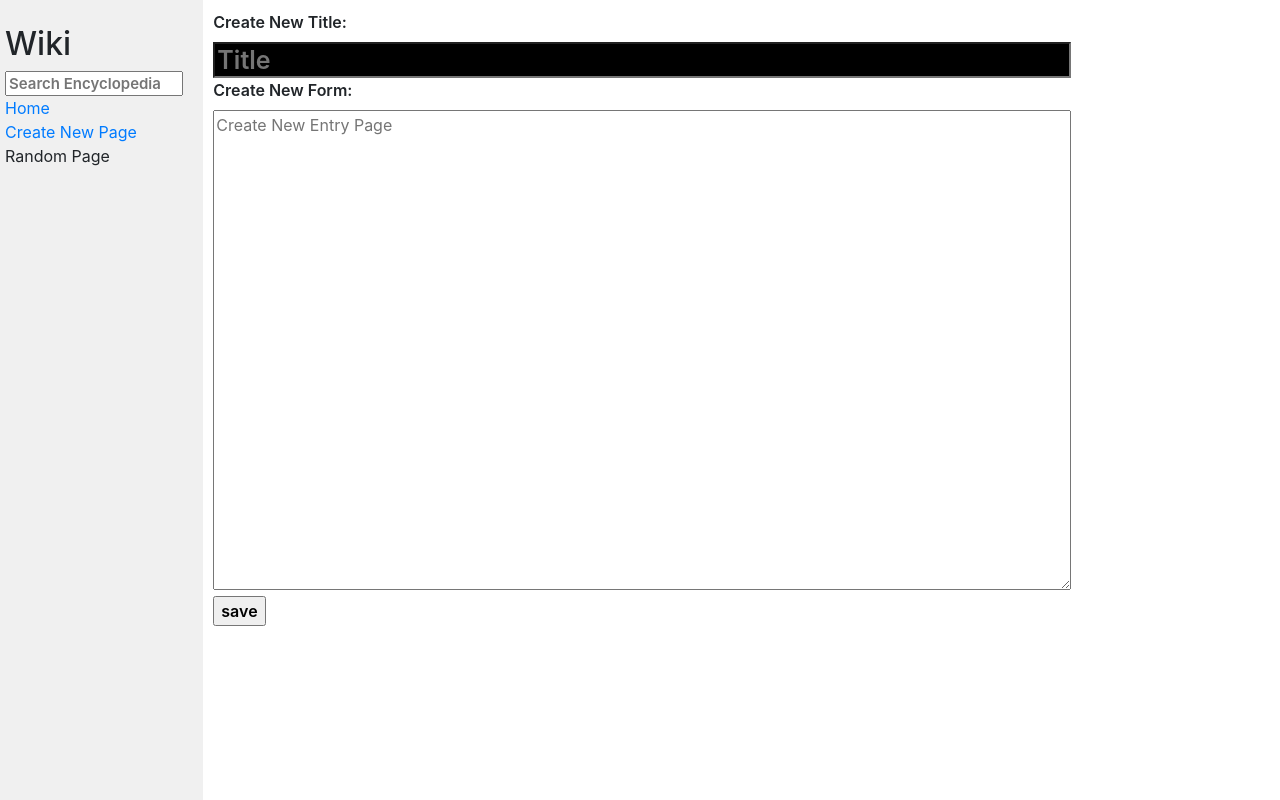
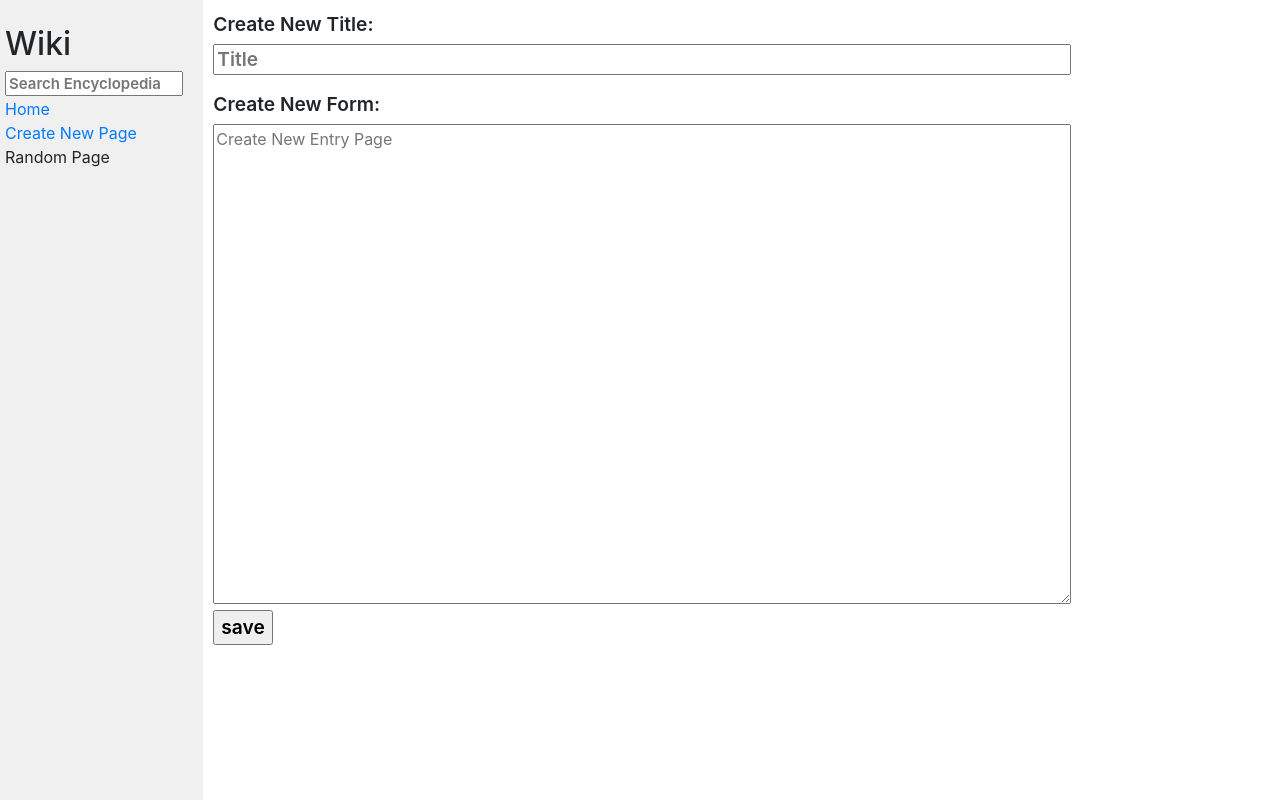
Before and after one commit to Rayissach/Wiki, a Django app: page /new in a window 1280 px wide. Run offline with Django 3.2, Linux system fonts and the light colour scheme; some libraries are stand-ins or nearby versions.

Commit message:
css for new.html

```diff
--- a/wiki/encyclopedia/static/encyclopedia/styles.css
+++ b/wiki/encyclopedia/static/encyclopedia/styles.css
@@ -20,6 +20,8 @@ textarea {
 input, label {
     display: block;
     font-weight: 600;
+    margin-bottom: 0.5%;
+    font-size: larger;
 }
 
 .main {
@@ -29,8 +31,7 @@ input, label {
 .new-title {
     width: 80%;
     line-height: 25px;
-    font-size: 25px;
-    background-color: black;
+    margin-bottom: 15px;
 }
 
 
```
